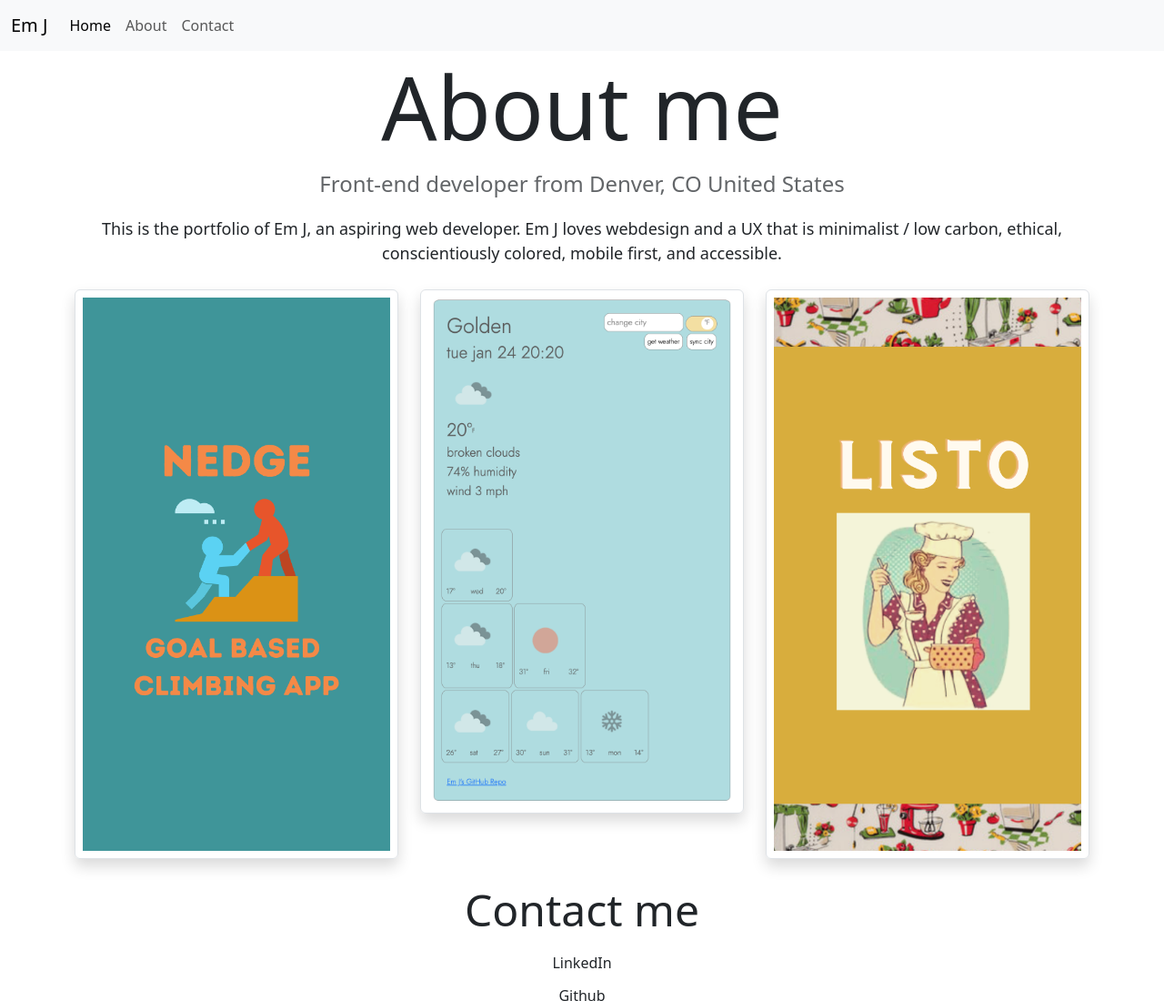
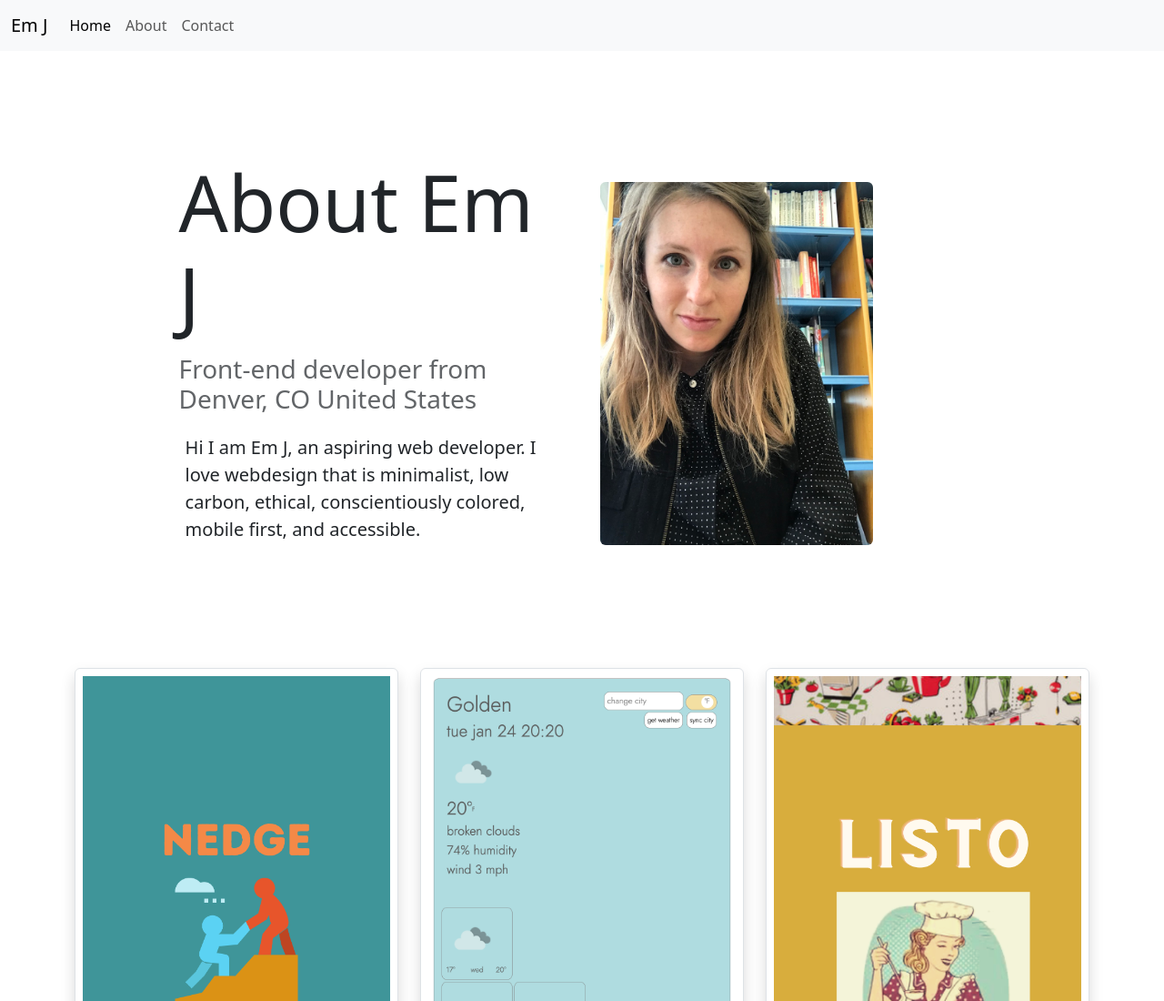
Before and after one commit to emnojacks/shecodes-portfolio, a website: page about.html in a window 1280 px wide. Shown: the top 1100 px of the page at 91% size. Drawn offline with nearby package versions, Linux system fonts and the light colour scheme.

Commit message:
hero on about page
about page

```diff
--- a/about.html
+++ b/about.html
@@ -49,18 +49,27 @@
       <!-- <br/>
       <a href="/index.html" title="homepage" class="homepage-link">Back to homepage</a>
     </br> -->
-      <div class="text-center">
-        <h1 class="responsive_h1">About me</h1>
+<section id="hero-about">
+<div class="row">
+<div class="col-sm-6">
+
+        <h1 class="responsive_h1">About Em J</h1>
         <h3 class="responsive_h3">
           Front-end developer from Denver, CO United States
         </h3>
 
         <p>
-          This is the portfolio of Em J, an aspiring web developer. Em J loves
-          webdesign and a UX that is minimalist / low carbon, ethical,
+          Hi I am Em J, an aspiring web developer. I love
+          webdesign that is minimalist, low carbon, ethical,
           conscientiously colored, mobile first, and accessible.
         </p>
-      </div>
+</div>
+<div class="col-sm-6">
+<br/>
+<img src="/src/images/portrait.jpeg" alt="weather" class="rounded-2 img-fluid m-2 d-none d-sm-block" width="300px"></img>
+</div>
+</section>
+
       <div class="row">
         <div class="col-sm-4">
           <img
@@ -108,7 +117,7 @@
       //adjust eteh param up for more agro resizing
       jQuery(".responsive_h1").fitText(1.1, {
         minFontSize: "48px",
-        maxFontSize: "96px",
+        maxFontSize: "90px",
       });
       jQuery(".responsive_h2").fitText(1.1, {
         minFontSize: "32px",
--- a/src/style.css
+++ b/src/style.css
@@ -35,47 +35,54 @@ body {
     font-size: 48px !important;
   }
   h2 {
-    font-size: 32px !important;
+    font-size: 30px !important;
   }
   h3 {
     font-size: 20px !important;
   }
+p {
+font-size: 12px!important;
+}
 }
 
 /*Small devices (landscape phones, 576px and up)*/
 @media (min-width: 576px) {
   h1 {
-    font-size: 96px !important;
+    font-size: 80px !important;
+  }
+  h2 {
+    font-size: 30px !important;
+  }
+  h3 {
+    font-size: 24px !important;
+  }
+p {
+font-size: 15px!important;
+}
+}
+/* Medium devices (tablets, 768px and up)*/
+ @media (min-width: 768px) {
+ h1 {
+    font-size: 85px !important;
   }
   h2 {
     font-size: 48px !important;
   }
   h3 {
-    font-size: 24px !important;
+    font-size: 28px !important;
   }
+p {
+font-size: 20px!important;
 }
-/* Medium devices (tablets, 768px and up)*/
-/* @media (min-width: 768px) {
-  ...;
-} */
+}
 
-/* Large devices (desktops, 992px and up)*/
-/* @media (min-width: 992px) {
-  ...;
-} */
 
-/* X-Large devices (large desktops, 1200px and up)*/
-/* @media (min-width: 1200px) {
-  ...;
-} */
-
-/* XX-Large devices (larger desktops, 1400px and up)*/
-/* @media (min-width: 1400px) {
-  ...;
-} */
-*/ .header-div {
+.header-div {
   max-width: 70%;
   margin: 0 auto;
+}
+#hero-about {
+margin: 10%;
 }
 
 h1,
```
Also changed, not shown: index.html (+1 -1 lines), src/images/portrait.jpeg (added).
